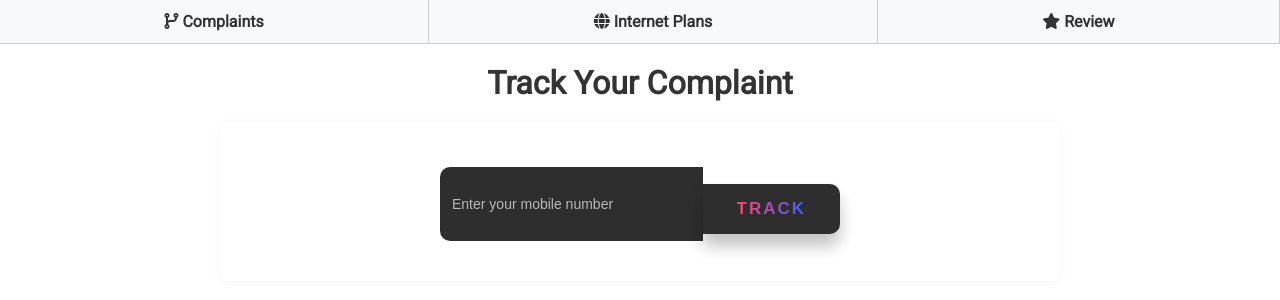
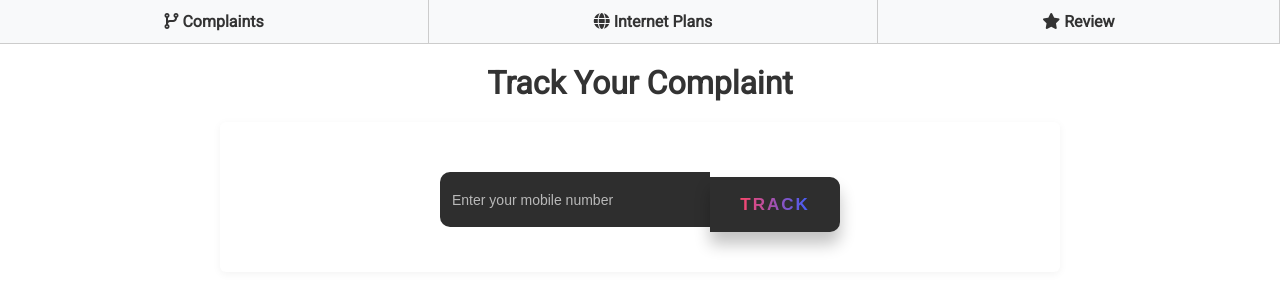
Before and after one commit to Suraj27251/complaint-management-system, a Flask app: page /track in a window 1280 px wide. Shown: the part 71-371 px from the top of the page. Run offline with Flask 3, Linux system fonts and the light colour scheme; some libraries are stand-ins or nearby versions.

Commit message:
Update styles.css

```diff
--- a/static/css/styles.css
+++ b/static/css/styles.css
@@ -764,19 +764,20 @@ body.dark-mode .step::after {
     justify-content: center;
     align-items: center;
     margin: 20px auto;
-    max-width: 450px;
+    max-width: 500px;
 }
 
 #input-field {
     background-color: #2E2E2E;
     border-radius: 10px 0 0 10px;
     border: none;
-    width: 300px;
-    height: 50px;
+    width: 320px;
+    height: 55px; /* Same height as button */
     padding: 0 15px;
     color: white;
     font-size: 16px;
     outline: none;
+    box-sizing: border-box;
 }
 
 #input-field::placeholder {
@@ -784,36 +785,29 @@ body.dark-mode .step::after {
 }
 
 .submit-button {
-    height: 50px;
-    padding: 0 25px;
+    height: 55px; /* Match input height */
+    min-width: 120px; /* Fixed width for button */
     font-size: 16px;
+    font-weight: bold;
     border: none;
     background: #2E2E2E;
     border-radius: 0 10px 10px 0;
     box-shadow: 0 6px 12px rgba(0, 0, 0, 0.2);
-    transition: 0.3s ease;
     display: flex;
     align-items: center;
     justify-content: center;
+    cursor: pointer;
+    transition: 0.3s ease;
 }
 
 .submit-button:hover {
     background: linear-gradient(90deg, #FC466B 0%, #3F5EFB 100%);
-    cursor: pointer;
 }
 
 .submit-button span {
-    font-weight: 700;
-    letter-spacing: 2px;
     color: white;
+    letter-spacing: 1.5px;
 }
-
-.submit-button:hover span {
-    background: #2E2E2E;
-    -webkit-background-clip: text;
-    -webkit-text-fill-color: transparent;
-}
-
 /* ===== BUTTON STYLE ENHANCEMENT ===== */
 .btn {
     padding: 8px 14px;
```
